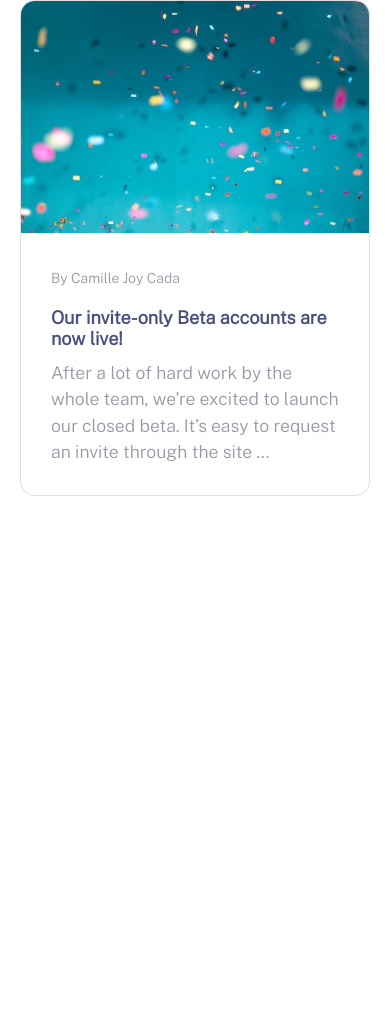
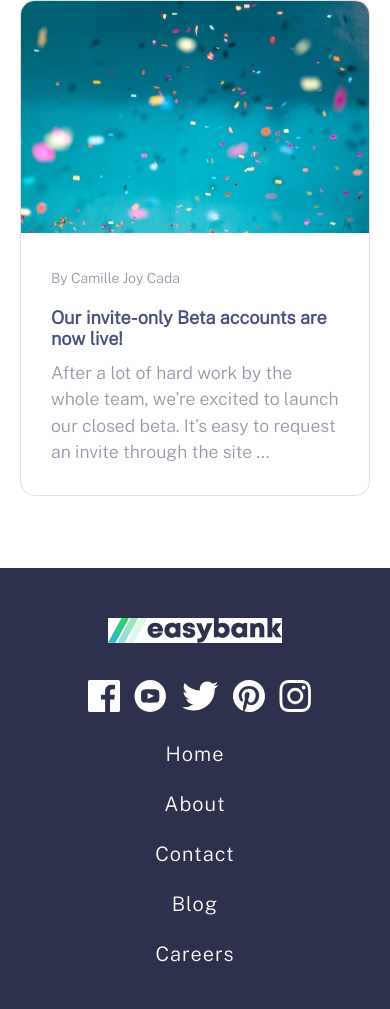
Before and after one commit to neildc14/easybank-repo, a website: page index.html in a window 390 px wide. Shown: the part 4123-5132 px from the top of the page. Before the commit the page ends 4691 px from the top, so only its background shows below. Drawn offline with nearby package versions, Linux system fonts and the light colour scheme; files whose address does not match are found by name.

Commit message:
added _footer.scss/ end of mobile view

```diff
--- a/index.html
+++ b/index.html
@@ -25,7 +25,7 @@
         <ul class="collapse navbar-collapse" id="navbarNavAltMarkup" id="dropdownMenu">
           <li><a href="#home"> Home</a></li>
           <li><a href="#about"> About</a></li>
-          <li><a href=""> Contact</a></li>
+          <li><a href="#contact"> Contact</a></li>
           <li><a href="#blog"> Blog</a></li>
           <li class="ul__career"><a href=""> Careers</a></li>
         </ul>
@@ -163,28 +163,36 @@
       </div>
 
     </div>
+
   </section>
 
 
-
-  <!--
+  <footer id="contact">
+    <div class="footer__logo">
+      <img src="images/logo.svg">
+    </div>
+    <div class="footer__social_media">
+      <a href=""><img src="images/icon-facebook.svg"></a>
+      <a href=""><img src="images/icon-youtube.svg"></a>
+      <a href=""><img src="images/icon-twitter.svg"></a>
+      <a href=""><img src="images/icon-pinterest.svg"></a>
+      <a href=""><img src="images/icon-instagram.svg"></a>
+    </div>
+    <div class="footer__nav">
+      <ul>
+        <li><a href="#home"> Home</a></li>
+          <li><a href="#about"> About</a></li>
+          <li><a href="#contact"> Contact</a></li>
+          <li><a href="#blog"> Blog</a></li>
+          <li><a href=""> Careers</a></li>
+      </ul>
+    </div>
+  </footer>
 
 
 
 
-
-
-
-
-
-
-
-  By Claire Robinson
-
-
-
-
-
+<!--
   About Us
   Contact
   Blog
--- /dev/null
+++ b/scss/components/_footer.scss
@@ -0,0 +1,47 @@
+footer{
+    display: flex;
+    flex-direction: column;
+    justify-content: center;
+    align-items: center;
+    padding: 30px 0;
+    background-color: $dark-blue;
+
+    .footer__social_media{
+        margin: 10px 0;
+        a{
+            padding-left: 10px
+        }
+
+        img{
+            height: 2rem;
+        }
+    }
+
+    .footer__nav{
+
+        ul{
+        display: flex;
+        flex-direction: column;
+        align-items: center;
+
+            li{
+                padding: 10px 0;
+
+                a{
+                    letter-spacing: 1px;
+                    font-size: 20px;
+                    color: white;
+                }
+            }
+        }
+    }
+
+    .footer__logo{
+
+        img{
+            margin: 20px 0;
+            height: 25px;
+            background: white;
+        }
+    }
+}
--- a/scss/main.scss
+++ b/scss/main.scss
@@ -9,3 +9,4 @@
 @import 'components/home';
 @import 'components/about';
 @import 'components/blog';
+@import 'components/footer';
```
Also changed, not shown: css/main.css.
